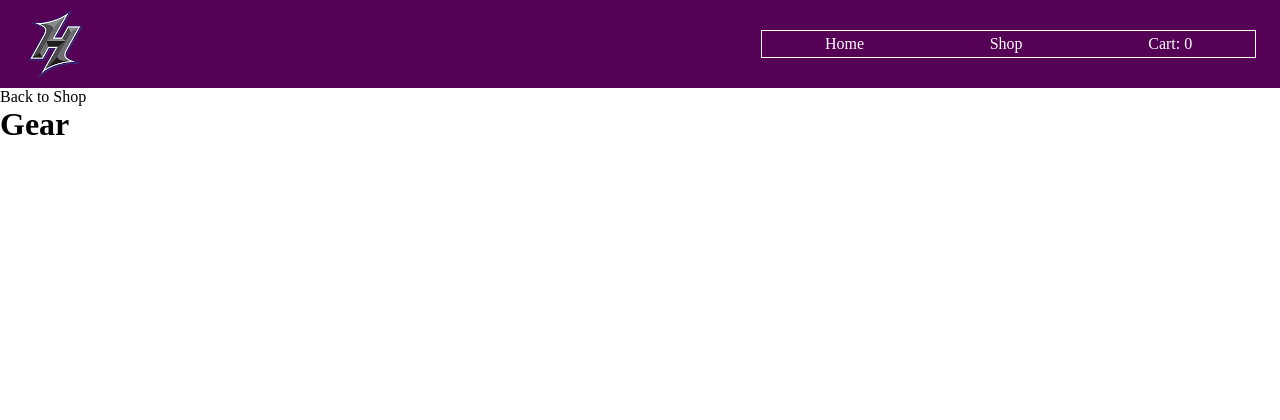
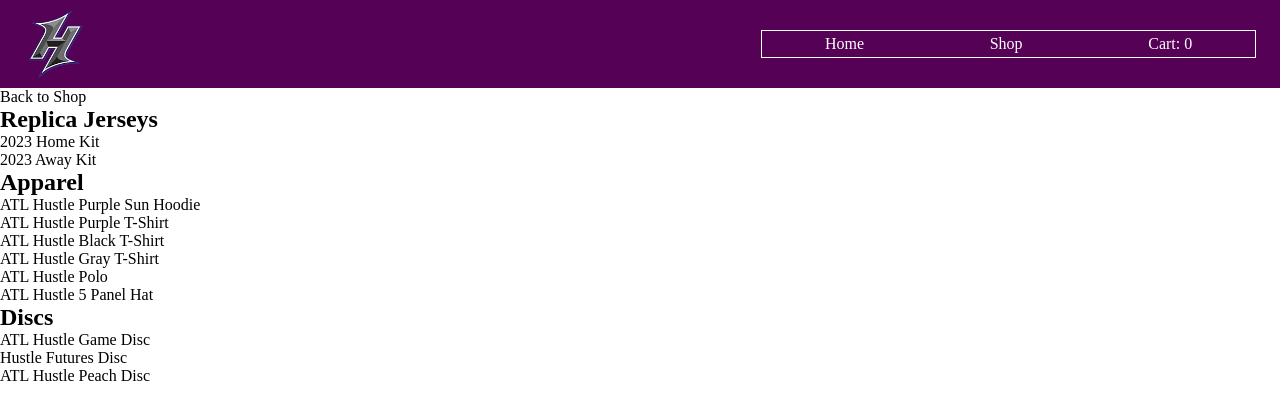
Before and after one commit to tyler7r/TOP-shopping-cart, a React (Create React App) app: page /gear in a window 1280 px wide. Shown: the top 420 px of the page. Built offline with nearby package versions, Linux system fonts and the light colour scheme.

Commit message:
Gear and tickets components created and tested

```diff
--- a/src/components/Shop.js
+++ b/src/components/Shop.js
@@ -7,7 +7,6 @@
 }
 
 const Shop = (props) => {
-
     return (
             <div>
                 <div className='shop-nav'>
--- a/src/components/ShopComponents/gear.js
+++ b/src/components/ShopComponents/gear.js
@@ -1,6 +1,74 @@
 import React from "react"
 import { Link } from "react-router-dom"
 import { navStyle } from "../Shop"
+
+const allGear = {
+    jerseys: {
+        home: {
+            name: '2023 Home Kit',
+            color: 'purple',
+            price: 60,
+            number: '',
+            fees: 0,
+        },
+        away: {
+            name: '2023 Away Kit',
+            color: 'white',
+            price: 60,
+            number: '',
+            fees: 0,
+        }
+    },
+    apparel: {
+        sunhoodie: {
+            name: 'ATL Hustle Purple Sun Hoodie',
+            color: 'purple',
+            price: 50,
+            saleprice: 39,
+        },
+        tshirts: {
+            purple: {
+                name: 'ATL Hustle Purple T-Shirt',
+                color: 'purple',
+                price: 20,
+            },
+            black: {
+                name: 'ATL Hustle Black T-Shirt',
+                color: 'black',
+                price: 20,
+            },
+            gray: {
+                name: 'ATL Hustle Gray T-Shirt',
+                color: 'gray',
+                price: 20,
+            }
+        },
+        polo: {
+            name: 'ATL Hustle Polo',
+            color: 'black',
+            price: 30,
+        },
+        hat: {
+            name: 'ATL Hustle 5 Panel Hat',
+            color: 'black',
+            price: 25,
+        }
+    },
+    discs: {
+        game: {
+            name: 'ATL Hustle Game Disc',
+            price: 15,
+        },
+        futures: {
+            name: 'Hustle Futures Disc',
+            price: 15,
+        },
+        peach: {
+            name: 'ATL Hustle Peach Disc',
+            price: 15,
+        }
+    }
+}
 
 const Gear = (props) => {
     return (
@@ -8,7 +76,85 @@
             <Link style={navStyle} to='/shop'>
                 <div>Back to Shop</div>
             </Link>
-            <h1>Gear</h1>
+            <Jerseys />
+            <Apparel />
+            <Discs />
+        </div>
+    )
+}
+
+const Jerseys = (props) => {
+    const jerseys = [];
+
+    const gearFilter = () => {
+        let jerseySelect = allGear.jerseys;
+        for (let jersey in jerseySelect) {
+            jerseys.push(jerseySelect[jersey]);
+        }
+    }
+    gearFilter();
+
+    return (
+        <div className='jerseySection'>
+            <h2>Replica Jerseys</h2>
+            {jerseys.map(jersey => {
+                return (
+                    <div className='jersey' key={jersey.name}>{jersey.name}</div>
+                )
+            })}
+        </div>
+    )
+}
+
+const Apparel = (props) => {
+    const apparel = [];
+
+    const gearFilter = () => {
+        let apparelSelect = allGear.apparel;
+        for (let item in apparelSelect) {
+            if (item === 'tshirts') {
+                let tshirts = apparelSelect[item]
+                for (let shirt in tshirts) {
+                    apparel.push(tshirts[shirt]);
+                }
+            } else {
+                apparel.push(apparelSelect[item]);
+            }
+        }
+    }
+    gearFilter();
+
+    return (
+        <div className='apparelSection'>
+            <h2>Apparel</h2>
+            {apparel.map(item => {
+                return (
+                    <div key={item.name} className='apparel'>{item.name}</div>
+                )
+            })}
+        </div>
+    )
+}
+
+const Discs = (props) => {
+    let discs = [];
+
+    const gearFilter = () => {
+        let discSelect = allGear.discs;
+        for (let disc in discSelect) {
+            discs.push(discSelect[disc]);
+        }
+    }
+    gearFilter();
+
+    return (
+        <div className='discSection'>
+            <h2>Discs</h2>
+            {discs.map(disc => {
+                return (
+                    <div className='disc' key={disc.name}>{disc.name}</div>
+                )
+            })}
         </div>
     )
 }
--- a/src/components/ShopComponents/tickets.js
+++ b/src/components/ShopComponents/tickets.js
@@ -109,11 +109,13 @@
     individual();
 
     return (
-        tickets.map(ticket => {
-            return (
-                <div key={ticket.id}>{ticket.opponent}</div>
-            )
-        })
+        <div className='individualTickets'>
+            {tickets.map(ticket => {
+                return (
+                    <div className='individualTicket' key={ticket.id}>{ticket.opponent}</div>
+                )
+            })}
+        </div>
     )
 }
 
@@ -131,11 +133,13 @@
     season();
 
     return (
-        tickets.map(ticket => {
+        <div className='seasonTickets'>
+            {tickets.map(ticket => {
             return (
-                <div key={ticket.id}>{ticket.name}</div>
+                <div className='seasonTicket' key={ticket.id}>{ticket.name}</div>
             )
-        })
+            })}
+        </div>
     )
 }
 
--- a/src/index.js
+++ b/src/index.js
@@ -2,11 +2,12 @@
 import ReactDOM from 'react-dom/client';
 import reportWebVitals from './reportWebVitals';
 import App from './App';
+import { BrowserRouter } from 'react-router-dom';
 
 const root = ReactDOM.createRoot(document.getElementById('root'));
 root.render(
   <React.StrictMode>
-    <App />
+      <App />
   </React.StrictMode>
 );
 
```
Also changed, not shown: 1 other file (tests, documents, lock files or other folders). Lines whose indentation alone changed are shown as unchanged.
